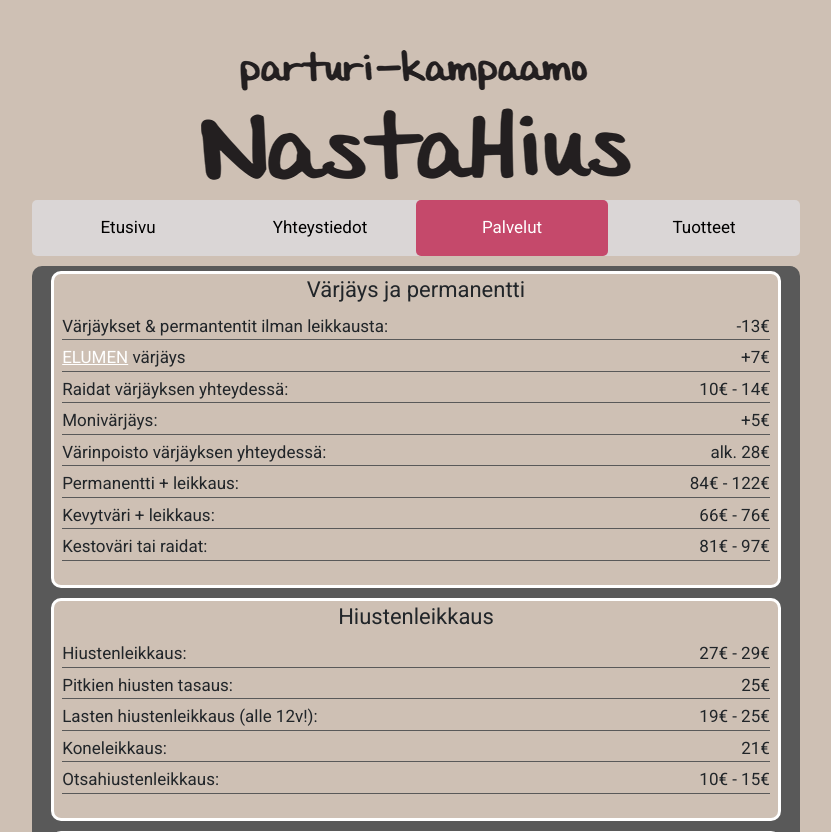
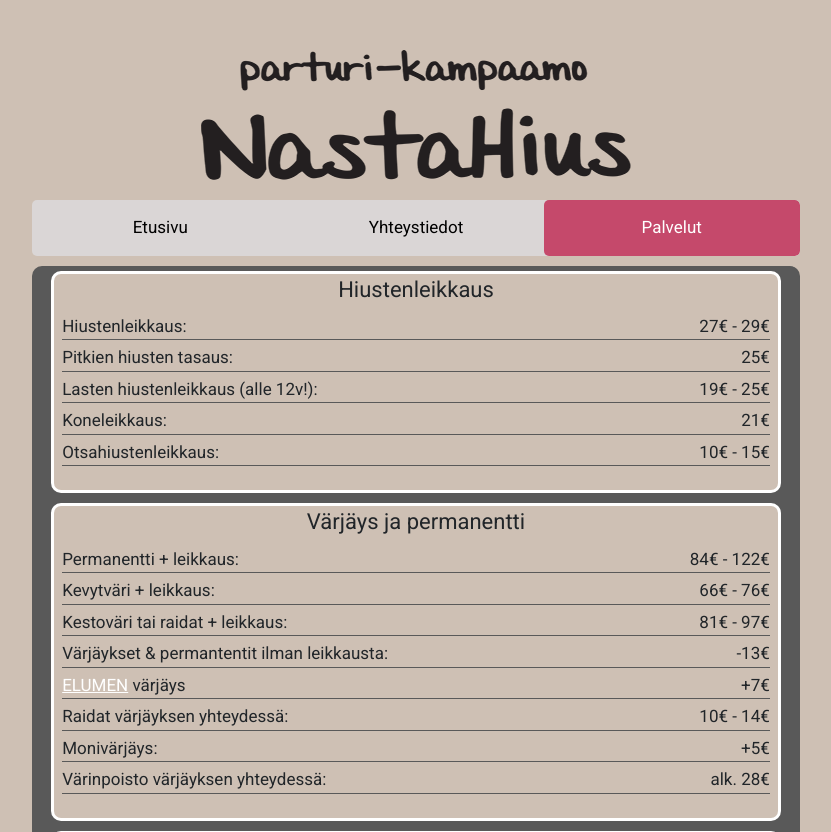
Before and after one commit to ttannerma/NastaHius, a PHP site: page /pricing.html in a window 1280 px wide. Shown: the top 832 px of the page, without its empty margins (224-1055 px from the left). Run offline with PHP 8.4, Linux system fonts and the light colour scheme; some libraries are stand-ins or nearby versions.

Commit message:
Removed products from navbar as there is no content to it.

```diff
--- a/contact.html
+++ b/contact.html
@@ -26,13 +26,11 @@
     <div><a href="index.html">Etusivu</a></div>
     <div><a href="contact.html">Yhteystiedot</a></div>
     <div><a href="pricing.html">Palvelut</a></div>
-    <div><a href="#">Tuotteet</a></div>
 </div>
 <div class="topnav">
     <a href="index.html">Etusivu</a>
     <a class="active" href="contact.html">Yhteystiedot</a>
     <a href="pricing.html">Palvelut</a>
-    <a href="#products">Tuotteet</a>
 </div>
 <div id="content">
     <div class="introduction">
--- a/css/main.css
+++ b/css/main.css
@@ -35,7 +35,7 @@ body {
     padding: 15px;
     text-decoration: none;
     font-size: 17px;
-    width: 25%;
+    width: 33.3%;
     margin: 0;
 }
 
--- a/css/pricing.css
+++ b/css/pricing.css
@@ -64,6 +64,9 @@
         width:100%;
         margin:0;
     }
+    .t1 {
+        height: 100%;
+    }
     .t3 {
         height:100%;
         grid-column: 2 / 3;
--- a/error.html
+++ b/error.html
@@ -25,16 +25,14 @@
     <div><a href="index.html">Etusivu</a></div>
     <div><a href="contact.html">Yhteystiedot</a></div>
     <div><a href="pricing.html">Palvelut</a></div>
-    <div><a href="#">Tuotteet</a></div>
 </div>
 <div class="topnav">
     <a href="index.html">Etusivu</a>
     <a href="contact.html">Yhteystiedot</a>
     <a href="pricing.html">Palvelut</a>
-    <a href="#about">Tuotteet</a>
 </div>
 <div id="content">
-    <p>Tapahtui virhe. Sivu jota yritit etsiä ei ole olemassa. Palaa <a href="index.html"> etusivulle painamalla tästä.</a></p>
+    <p style="color: red">Tapahtui virhe. Sivu jota yritit etsiä ei ole olemassa. Palaa <a href="index.html"> etusivulle painamalla tästä.</a></p>
 </div>
 <div id="footer">
     <div id="footerInfo">
--- a/pricing.html
+++ b/pricing.html
@@ -26,29 +26,14 @@
     <div><a href="index.html">Etusivu</a></div>
     <div><a href="contact.html">Yhteystiedot</a></div>
     <div><a href="pricing.html">Palvelut</a></div>
-    <div><a href="#">Tuotteet</a></div>
 </div>
 <div class="topnav">
     <a href="index.html">Etusivu</a>
     <a href="contact.html">Yhteystiedot</a>
     <a class="active" href="pricing.html">Palvelut</a>
-    <a href="#products">Tuotteet</a>
 </div>
 <div class="priceContainer">
     <div class="priceTable t1">
-        <h1>Värjäys ja permanentti</h1>
-        <ul>
-            <li>Värjäykset & permantentit ilman leikkausta:<span class="priceAmount">-13€</span></li>
-            <li><a href="https://fi.goldwell.com/tuotteet/vaerit/kestovaeri/elumen/" style="color: white; text-decoration: underline">ELUMEN</a> värjäys<span class="priceAmount">+7€</span></li>
-            <li>Raidat värjäyksen yhteydessä:<span class="priceAmount">10€ - 14€</span></li>
-            <li>Monivärjäys: <span class="priceAmount">+5€</span></li>
-            <li>Värinpoisto värjäyksen yhteydessä: <span class="priceAmount">alk. 28€</span></li>
-            <li>Permanentti + leikkaus:<span class="priceAmount">84€ - 122€</span></li>
-            <li>Kevytväri + leikkaus:<span class="priceAmount">66€ - 76€</span></li>
-            <li>Kestoväri tai raidat:<span class="priceAmount">81€ - 97€</span></li>
-        </ul>
-    </div>
-    <div class="priceTable t2">
         <h1>Hiustenleikkaus</h1>
         <ul>
             <li>Hiustenleikkaus:<span class="priceAmount">27€ - 29€</span></li>
@@ -56,6 +41,19 @@
             <li>Lasten hiustenleikkaus (alle 12v!):<span class="priceAmount">19€ - 25€</span></li>
             <li>Koneleikkaus: <span class="priceAmount">21€</span></li>
             <li>Otsahiustenleikkaus: <span class="priceAmount">10€ - 15€</span></li>
+        </ul>
+    </div>
+    <div class="priceTable t2">
+        <h1>Värjäys ja permanentti</h1>
+        <ul>
+            <li>Permanentti + leikkaus:<span class="priceAmount">84€ - 122€</span></li>
+            <li>Kevytväri + leikkaus:<span class="priceAmount">66€ - 76€</span></li>
+            <li>Kestoväri tai raidat + leikkaus:<span class="priceAmount">81€ - 97€</span></li>
+            <li>Värjäykset & permantentit ilman leikkausta:<span class="priceAmount">-13€</span></li>
+            <li><a href="https://fi.goldwell.com/tuotteet/vaerit/kestovaeri/elumen/" style="color: white; text-decoration: underline">ELUMEN</a> värjäys<span class="priceAmount">+7€</span></li>
+            <li>Raidat värjäyksen yhteydessä:<span class="priceAmount">10€ - 14€</span></li>
+            <li>Monivärjäys: <span class="priceAmount">+5€</span></li>
+            <li>Värinpoisto värjäyksen yhteydessä: <span class="priceAmount">alk. 28€</span></li>
         </ul>
     </div>
     <div class="priceTable t3">
```
Also changed, not shown: index.html (+4 -4 lines).
